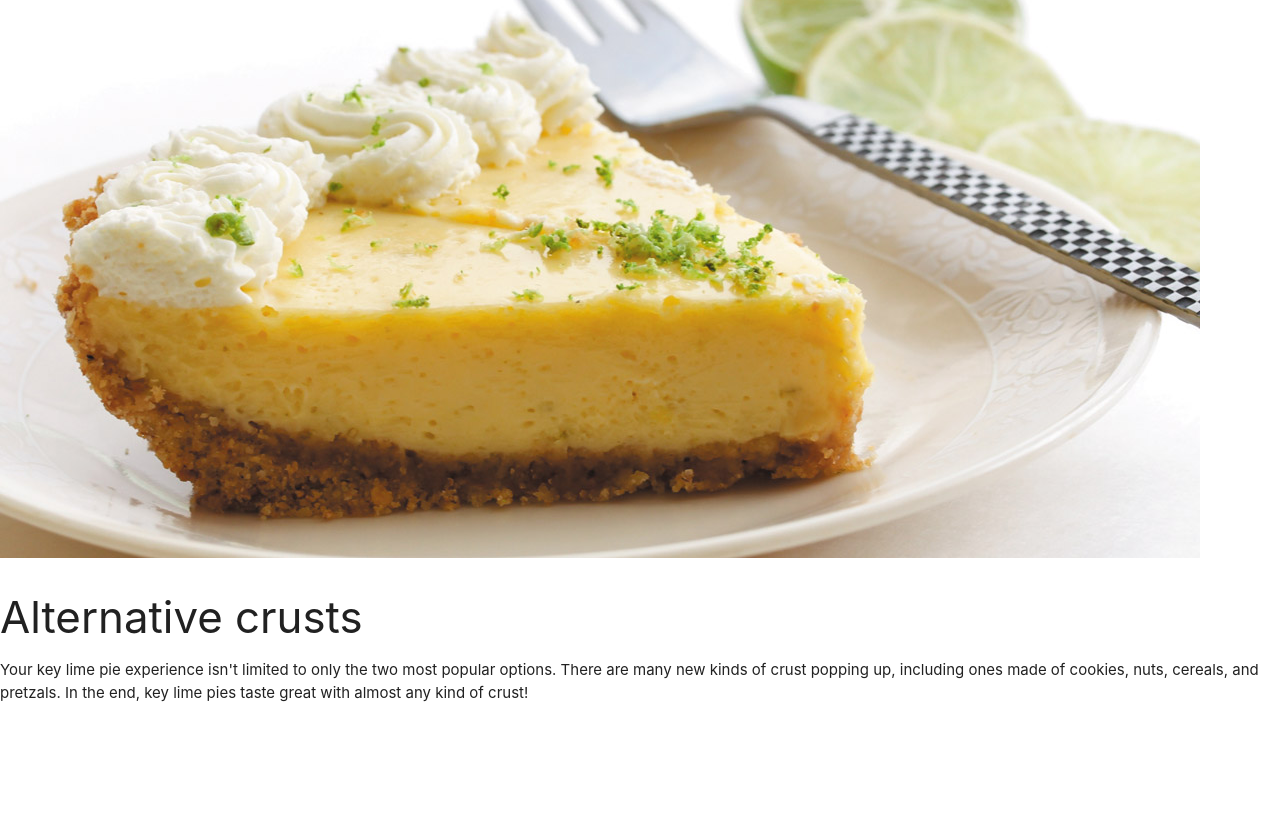
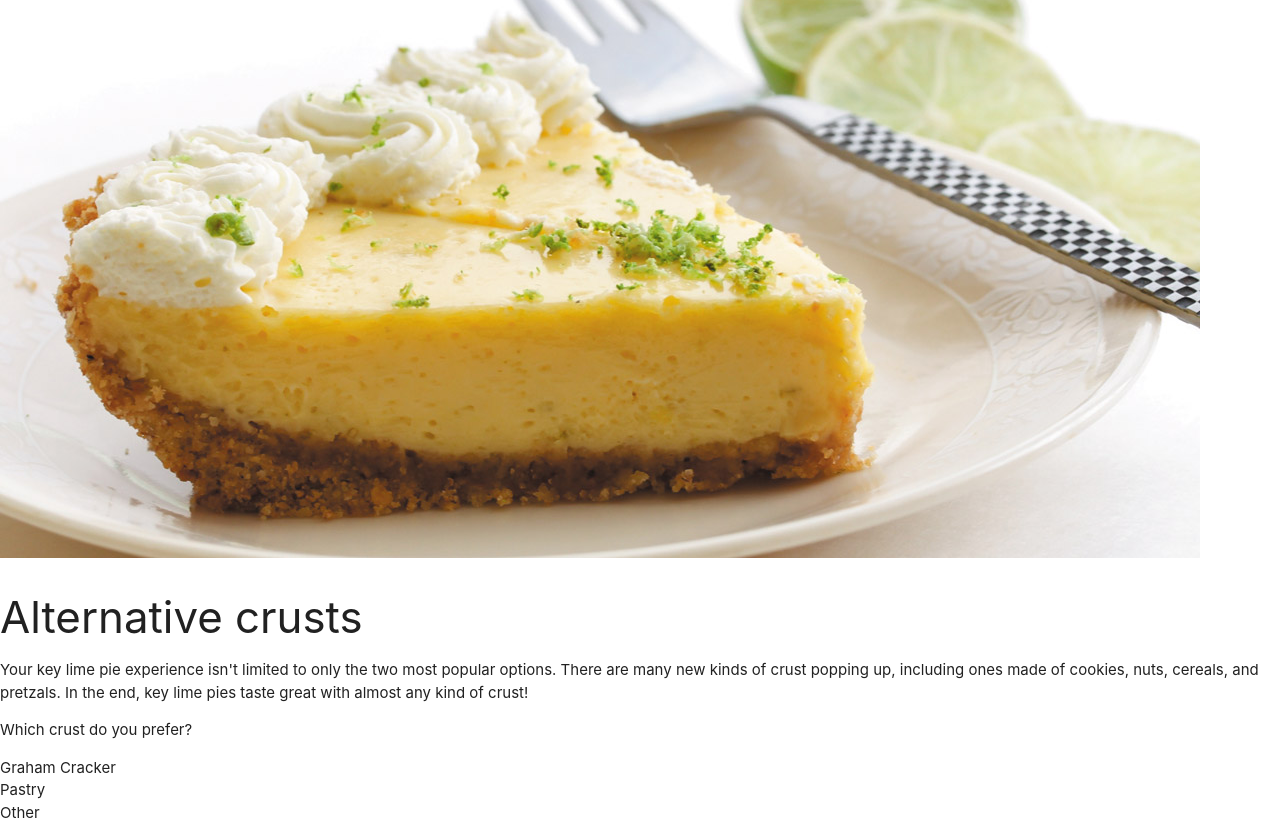
Before and after one commit to oakpine/key-lime-pie-website, a plain HTML site: page html/crust.html in a window 1280 px wide. Shown: the part 1736-2575 px from the top of the page. Before the commit the page ends 2455 px from the top, so only its background shows below. Drawn offline with nearby package versions, Linux system fonts and the light colour scheme.

Commit message:
edited crust and condensed milk

```diff
--- a/html/crust.html
+++ b/html/crust.html
@@ -14,7 +14,7 @@
     <body>
 
         <h2>The Crust</h2>
-        <p>There are two main key lime pie crusts: graham cracker crust and pastry crust. These two types have been the topic of much debate, which both sides fighting to prove that their crust is the better version.</p>
+        <p>There are two main key lime pie crusts: graham cracker crust and pastry crust. Proponents of both types argue that their crust is the better one, with compelling arguments brought up for either delectable crust.</p>
 
         <h3>Pastry Crust</h3>
         <p>Pastry crusts are actually the original version of key lime pie. Any native of Key West, where key lime pie may have originated, who uses family recipe from before the 1930s can tell you that their recipe uses pastry crust. Pastry crust has rather dimmed in popularity over the years, but there are still many who prefer a light, flakey crust on their key lime pie.</p>
@@ -33,9 +33,18 @@
         <p>Graham cracker crust is now the most popular crust for key lime pie. It is made with crushed graham crackers, and it is often brought together with butter or vegetable oil and sweetened with sugar.</p>
         <img src="../images/graham_cracker_crust.jpg" alt="key lime pie with graham cracker crust">
 
+
+
         <h3>Alternative crusts</h3>
         <p>Your key lime pie experience isn't limited to only the two most popular options. There are many new kinds of crust popping up, including ones made of cookies, nuts, cereals, and pretzals. In the end, key lime pies taste great with almost any kind of crust!</p>
-
+        <p>Which crust do you prefer?</p>
+        <div class="options">
+          <ul>
+            <li>Graham Cracker</li>
+            <li>Pastry</li>
+            <li>Other</li>
+          </ul>
+        </div>
       <!--JavaScript & JQuery CDN links at end of body for optimized loading-->
       <script src="https://code.jquery.com/jquery-2.1.1.min.js"></script>
       <script src="https://cdnjs.cloudflare.com/ajax/libs/materialize/1.0.0/js/materialize.min.js"></script>
```
Also changed, not shown: html/condensed_milk.html (+2 -2 lines).
